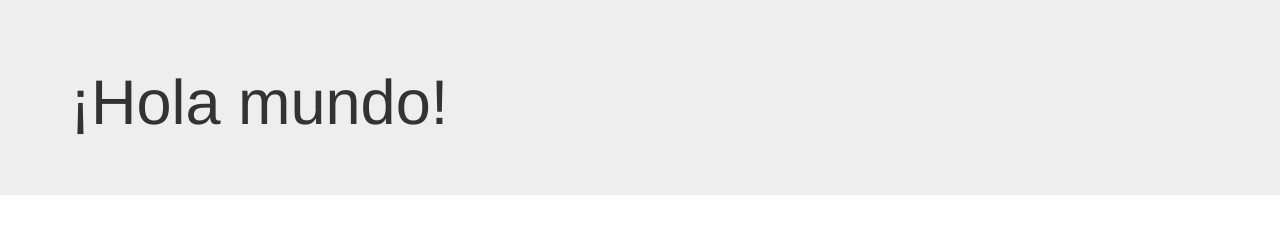
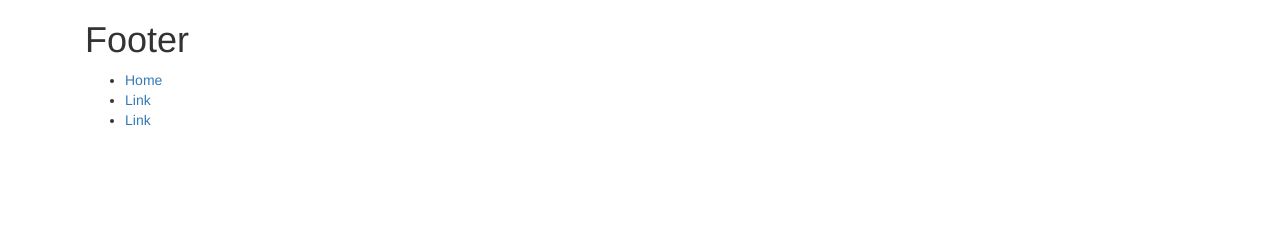
Before and after one commit to jessferna/webadmin, a plain HTML site: page index.html in a window 1280 px wide. Drawn offline with nearby package versions, Linux system fonts and the light colour scheme.

Commit message:
Prueba3-footer

```diff
--- a/index.html
+++ b/index.html
@@ -25,11 +25,23 @@
   <body>
     <div class="container-full">
 
-      <div class="jumbotron front">
-        <div class="container">
-          <h1>¡Hola mundo!</h1>
-        </div>
-      </div><!-- jumbotron -->
+    <footer id="footer" class="bs-footer">
+      <div class="container">
+        <h1>Footer</h1>
+
+        <nav>
+          <ul>
+            <li class="active">
+              <a href="#">Home</a>
+            </li>
+            <li><a href="#">Link</a></li>
+            <li><a href="#">Link</a></li>
+          </ul>
+        </nav>
+
+      </div><!-- .container -->
+    </footer>
+
 
     <div><!-- container-full->
 
```
